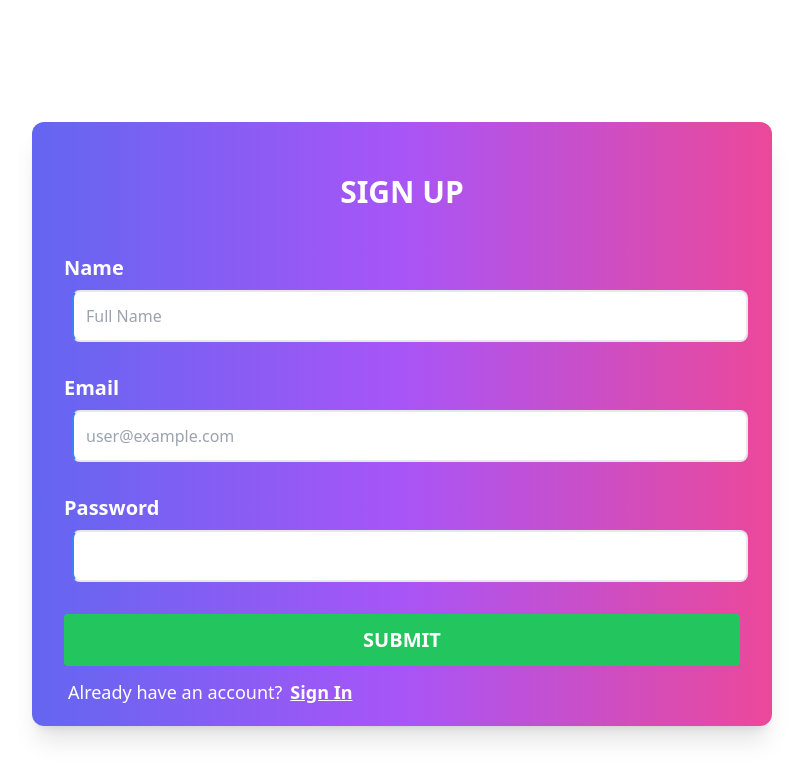
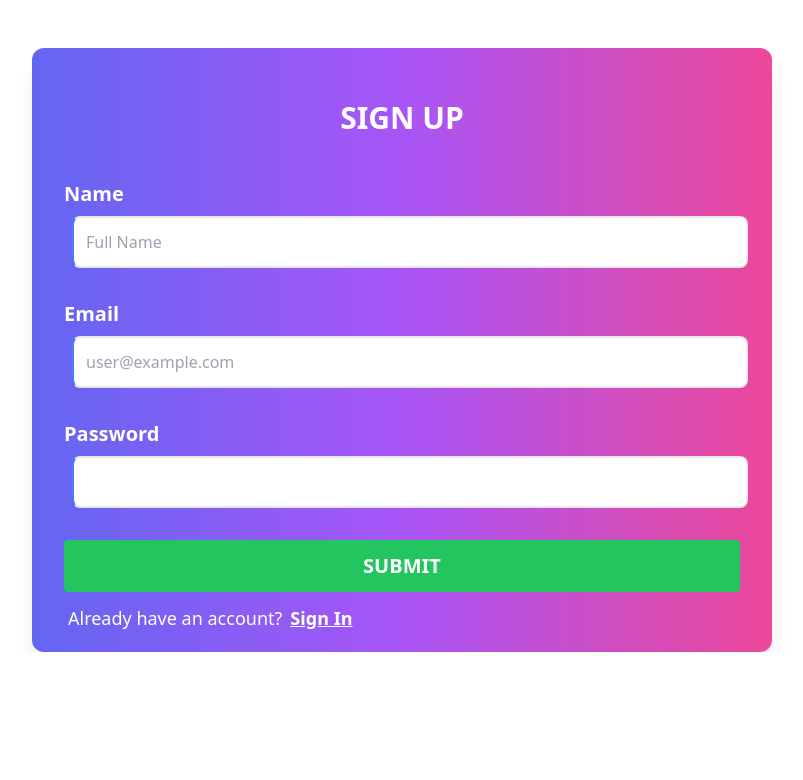
Before and after one commit to she-code/sports-frontend, a React (Vite) app: page /signup in a window 1280 px wide. Shown: the top 780 px of the page, without its empty margins (238-1041 px from the left). Built offline with nearby package versions, Linux system fonts and the light colour scheme; no server answers.

Commit message:
Revert "Merge pull request #5 from she-code/4-update-signup-page-layout"
This reverts commit c95d1e0e68501b1c6d7ed5c0f22a0a3a6d0a7954, reversing
changes made to 8147d507631988bde79fcab2d0461d4c1960030e.

```diff
--- a/src/views/signup/index.tsx
+++ b/src/views/signup/index.tsx
@@ -12,13 +12,11 @@
     // eslint-disable-next-line react-hooks/exhaustive-deps
   }, []);
   return (
-    <div className="flex items-center justify-center min-h-screen">
-      <div className=" w-fit shadow-xl rounded-xl mx-auto py-5  mt-12 p-5 bg-gradient-to-r from-indigo-500 via-purple-500 to-pink-500">
-        <h1 className="text-center text-3xl font-semibold mb-6 mt-8 text-white">
-          SIGN UP
-        </h1>
-        <SignupForm />
-      </div>
+    <div className=" w-fit shadow-xl rounded-xl mx-auto py-5  mt-12 p-5 bg-gradient-to-r from-indigo-500 via-purple-500 to-pink-500">
+      <h1 className="text-center text-3xl font-semibold mb-6 mt-8 text-white">
+        SIGN UP
+      </h1>
+      <SignupForm />
     </div>
   );
 }
```
